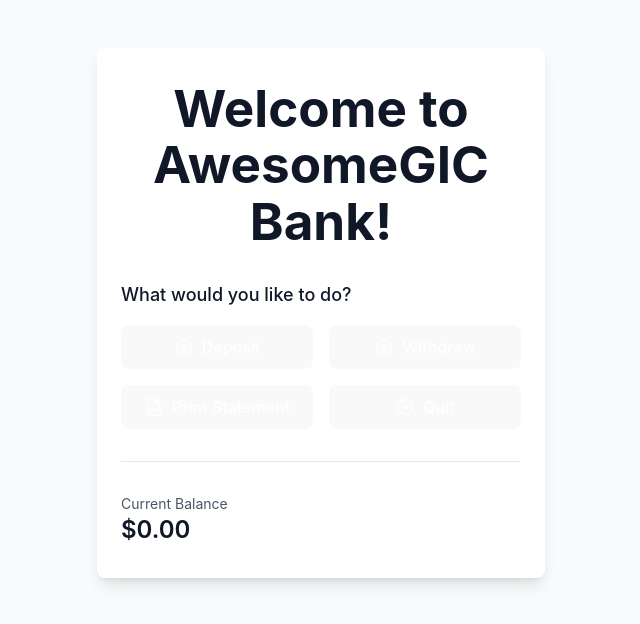
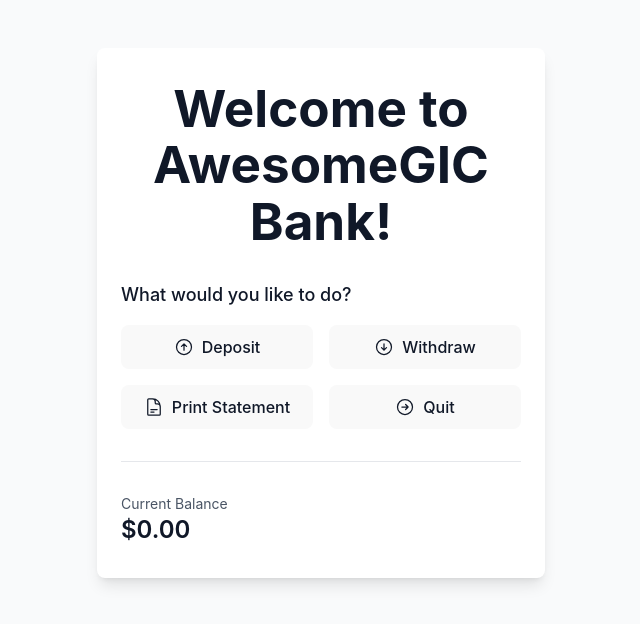
Before and after one commit to nvh95/gicbank, a React (Vite) app: page / in a window 1280 px wide. Shown: the top 624 px of the page, without its empty margins (319-959 px from the left). Built offline with nearby package versions, Linux system fonts and the light colour scheme.

Commit message:
fix: update button styles to use default text color

```diff
--- a/src/App.tsx
+++ b/src/App.tsx
@@ -76,28 +76,28 @@ function App() {
               <div className="grid grid-cols-2 gap-4">
                 <button
                   onClick={() => handleAction('deposit')}
-                  className="flex items-center justify-center px-4 py-3 border border-transparent text-sm font-medium rounded-md text-white bg-green-600 hover:bg-green-700"
+                  className="flex items-center justify-center px-4 py-3 border border-transparent text-sm font-medium rounded-md bg-green-600 hover:bg-green-700"
                 >
                   <ArrowUpCircleIcon className="h-5 w-5 mr-2" />
                   Deposit
                 </button>
                 <button
                   onClick={() => handleAction('withdraw')}
-                  className="flex items-center justify-center px-4 py-3 border border-transparent text-sm font-medium rounded-md text-white bg-blue-600 hover:bg-blue-700"
+                  className="flex items-center justify-center px-4 py-3 border border-transparent text-sm font-medium rounded-md bg-blue-600 hover:bg-blue-700"
                 >
                   <ArrowDownCircleIcon className="h-5 w-5 mr-2" />
                   Withdraw
                 </button>
                 <button
                   onClick={() => handleAction('statement')}
-                  className="flex items-center justify-center px-4 py-3 border border-transparent text-sm font-medium rounded-md text-white bg-purple-600 hover:bg-purple-700"
+                  className="flex items-center justify-center px-4 py-3 border border-transparent text-sm font-medium rounded-md bg-purple-600 hover:bg-purple-700"
                 >
                   <DocumentTextIcon className="h-5 w-5 mr-2" />
                   Print Statement
                 </button>
                 <button
                   onClick={() => handleAction('quit')}
-                  className="flex items-center justify-center px-4 py-3 border border-transparent text-sm font-medium rounded-md text-white bg-gray-600 hover:bg-gray-700"
+                  className="flex items-center justify-center px-4 py-3 border border-transparent text-sm font-medium rounded-md bg-gray-600 hover:bg-gray-700"
                 >
                   <ArrowRightCircleIcon className="h-5 w-5 mr-2" />
                   Quit
@@ -138,7 +138,7 @@ function App() {
               </div>
               <button
                 onClick={() => setCurrentAction(null)}
-                className="mt-4 w-full flex justify-center py-2 px-4 border border-transparent rounded-md shadow-sm text-sm font-medium text-white bg-indigo-600 hover:bg-indigo-700"
+                className="mt-4 w-full flex justify-center py-2 px-4 border border-transparent rounded-md shadow-sm text-sm font-medium bg-indigo-600 hover:bg-indigo-700"
               >
                 Back to Menu
               </button>
@@ -169,7 +169,7 @@ function App() {
                 <div className="flex space-x-4">
                   <button
                     type="submit"
-                    className="flex-1 flex justify-center py-2 px-4 border border-transparent rounded-md shadow-sm text-sm font-medium text-white bg-indigo-600 hover:bg-indigo-700"
+                    className="flex-1 flex justify-center py-2 px-4 border border-transparent rounded-md shadow-sm text-sm font-medium bg-indigo-600 hover:bg-indigo-700"
                   >
                     Confirm
                   </button>
```
